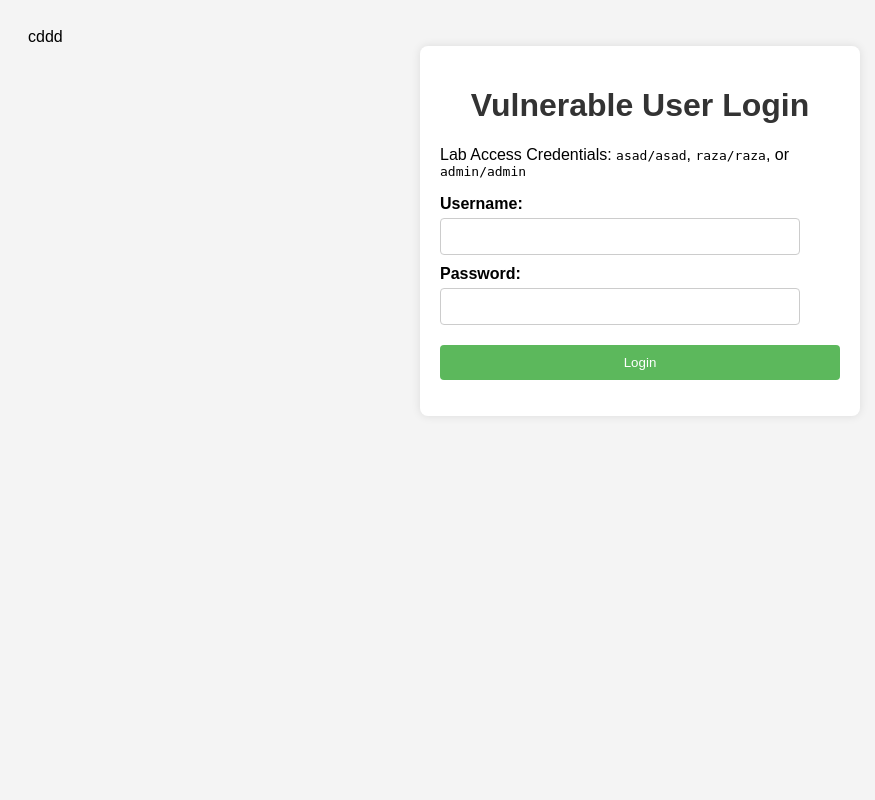
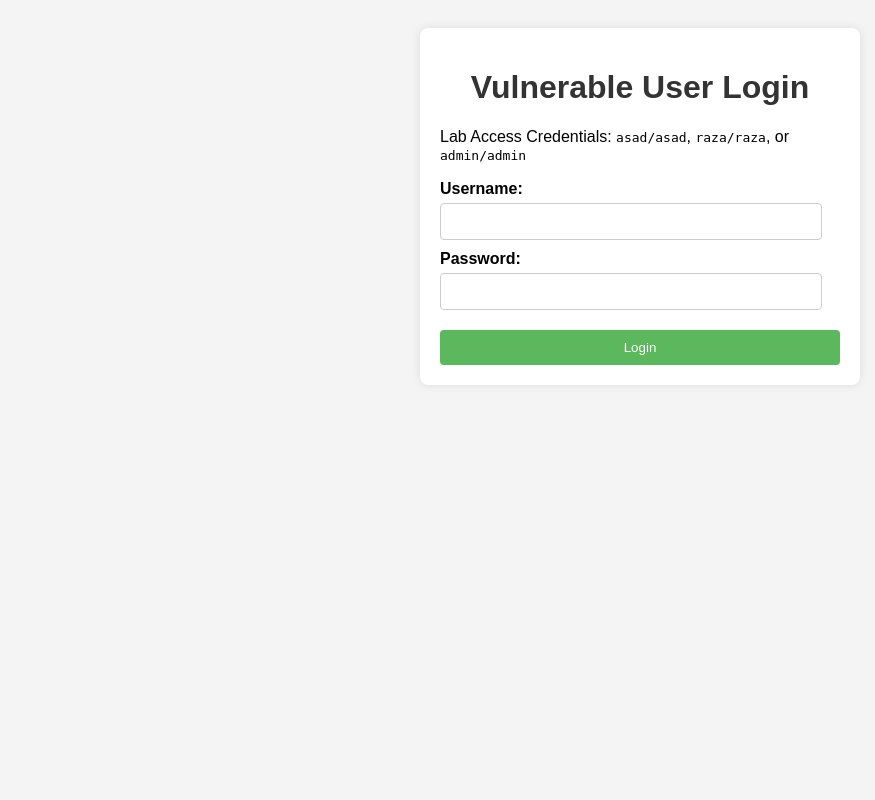
Before and after one commit to AsadAnalyst/SQL-Injection-Experiment, a PHP site: page /sqli_lab/login.php in a window 1280 px wide. Shown: the whole page, without its empty margins (0-875 px from the left). Run offline with PHP 8.4, Linux system fonts and the light colour scheme.

Commit message:
Fix PHP opening tag in login.php

```diff
--- a/sqli_injection/login.php
+++ b/sqli_injection/login.php
@@ -1,4 +1,4 @@
-cddd<?php
+<?php
 
 // 1. Database Configuration (Adjust if not using XAMPP defaults)
 $db_host = "localhost";
```
